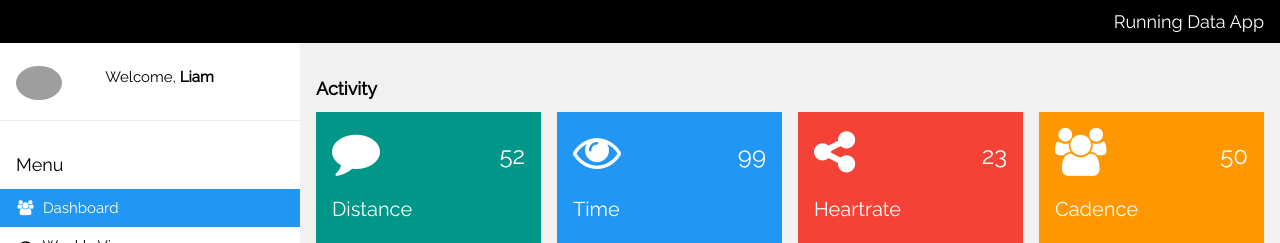
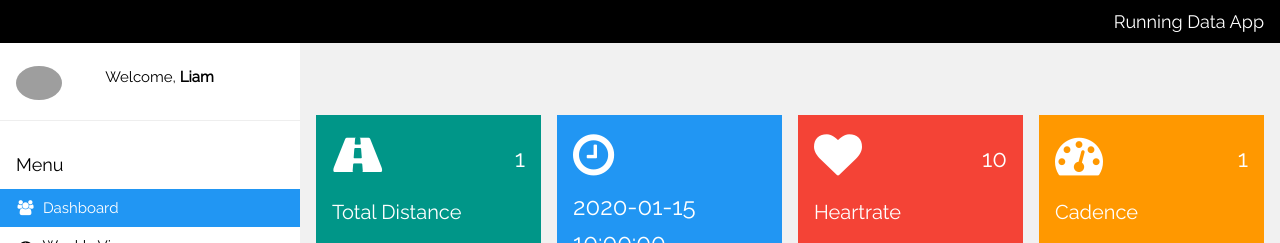
Before and after one commit to liam-lmj/runnerdatav2, a Flask app: template templates/activity.html in a window 1280 px wide. Shown: the top 243 px of the page. Run offline with Flask 3, Linux system fonts and the light colour scheme; the template is opened without the code that fills it: most values are stand-ins (such as "Sample title", 1, 10 or a date in 2020); lists and menus that the app fills with data are empty; parts of the project's set-up code (start-up, migrations or seed data) failed here and were passed over; some libraries are stand-ins or nearby versions; grey boxes are pictures that could not be loaded.

Commit message:
updated for activity route

```diff
--- /dev/null
+++ b/static/activity.js
@@ -0,0 +1,21 @@
+function update_table(updated_data) {
+    const table_body = document.getElementById("activity_table").querySelector("tbody");
+    table_body.innerHTML = "";
+    const headers = ["lap_split", "lap_type", "lap_meters", "lap_pace", "lap_formatted_time", "lap_heartrate_average"]
+
+    for (let activity of updated_data) {
+        const tr = document.createElement("tr");
+        for (let header of headers) {
+
+            const cell = document.createElement("td");
+            cell.textContent = activity[header];
+
+            tr.appendChild(cell);
+        }
+        table_body.appendChild(tr);
+    }
+}
+
+function initialise_content(data) {
+    update_table(data);
+}
--- a/static/week.js
+++ b/static/week.js
@@ -30,7 +30,7 @@ function update_table(updated_data) {
     }
 }
 
-function initializeCharts(pie_chart, data) {
+function initialiseCharts(pie_chart, data) {
     update_charts(pie_chart);
     update_table(data);
 
--- a/templates/activity.html
+++ b/templates/activity.html
@@ -1,79 +1,43 @@
-<!DOCTYPE html>
-<html>
-<head>
-<title>Activity</title>
-<meta charset="UTF-8">
-<meta name="viewport" content="width=device-width, initial-scale=1">
-<link rel="stylesheet" href="https://www.w3schools.com/w3css/5/w3.css">
-<link rel="stylesheet" href="https://fonts.googleapis.com/css?family=Raleway">
-<link rel="stylesheet" href="https://cdnjs.cloudflare.com/ajax/libs/font-awesome/4.7.0/css/font-awesome.min.css">
-<style>
-html,body,h1,h2,h3,h4,h5 {font-family: "Raleway", sans-serif}
-</style>
-</head>
-<body class="w3-light-grey">
+{% extends "layout.html" %}
 
-<!-- Top banner -->
-<div class="w3-bar w3-top w3-black w3-large" style="z-index:4">
-  <button class="w3-bar-item w3-button w3-hide-large w3-hover-none w3-hover-text-light-grey" onclick="w3_open();"><i class="fa fa-bars"></i>  Menu</button>
-  <span class="w3-bar-item w3-right">Running Data App</span>
+
+{% block title %}
+    Activity
+{% endblock %}
+
+{% block page %}
+
+	<div class="w3-container" style="padding-top:22px; padding-bottom: 5px;">
+		<select class="drop-down"  id="week">
+		</select>
 	</div>
-
-<!-- Sidebar -->
-<nav class="w3-sidebar w3-collapse w3-white w3-animate-left" style="z-index:3;width:300px;" id="mySidebar"><br>
-  <div class="w3-container w3-row">
-    <div class="w3-col s4">
-      <img src="/w3images/avatar2.png" class="w3-circle w3-margin-right" style="width:46px">
-    </div>
-    <div class="w3-col s8 w3-bar">
-      <span>Welcome, <strong>Liam</strong></span><br>
-    </div>
-  </div>
-  <hr>
-  <div class="w3-container">
-    <h5>Menu</h5>
-  </div>
-  <div class="w3-bar-block">
-    <a href="#" class="w3-bar-item w3-button w3-padding w3-blue"><i class="fa fa-users fa-fw"></i>  Dashboard</a>
-    <a href="#" class="w3-bar-item w3-button w3-padding"><i class="fa fa-eye fa-fw"></i>  Weekly View</a>
-    <a href="#" class="w3-bar-item w3-button w3-padding"><i class="fa fa-users fa-fw"></i>  Activity View</a>
-  </div>
-</nav>
-
-<!-- !Main Page! -->
-<div class="w3-main" style="margin-left:300px;margin-top:43px;">
-
-  <!-- Header -->
-  <header class="w3-container" style="padding-top:22px">
-    <h5><b>Activity</b></h5>
-  </header>
 
 	<div class="w3-row-padding w3-margin-bottom">
 		<div class="w3-quarter">
 			<div class="w3-container w3-teal w3-padding-16">
-        <div class="w3-left"><i class="fa fa-comment w3-xxxlarge"></i></div>
+				<div class="w3-left"><i class="fa fa-road w3-xxxlarge"></i></div>
 				<div class="w3-right">
-          <h3>52</h3>
+					<h3 id="total_distance">{{ total_distance }}</h3>
 				</div>
 				<div class="w3-clear"></div>
-        <h4>Distance</h4>
+				<h4>Total Distance</h4>
 			</div>
 		</div>
 		<div class="w3-quarter">
 			<div class="w3-container w3-blue w3-padding-16">
-        <div class="w3-left"><i class="fa fa-eye w3-xxxlarge"></i></div>
+				<div class="w3-left"><i class="fa fa-clock-o w3-xxxlarge"></i></div>
 				<div class="w3-right">
-          <h3>99</h3>
+					<h3 id="formated_total_time">{{ formated_total_time }}</h3>
 				</div>
 				<div class="w3-clear"></div>
-        <h4>Time</h4>
+				<h4>Total Time</h4>
 			</div>
 		</div>
 		<div class="w3-quarter">
 			<div class="w3-container w3-red w3-padding-16">
-        <div class="w3-left"><i class="fa fa-share-alt w3-xxxlarge"></i></div>
+				<div class="w3-left"><i class="fa fa-heart w3-xxxlarge"></i></div>
 				<div class="w3-right">
-          <h3>23</h3>
+					<h3 id="average_heartrate">{{ average_heartrate }}</h3>
 				</div>
 				<div class="w3-clear"></div>
 				<h4>Heartrate</h4>
@@ -81,9 +45,9 @@ html,body,h1,h2,h3,h4,h5 {font-family: "Raleway", sans-serif}
 		</div>
 		<div class="w3-quarter">
 			<div class="w3-container w3-orange w3-text-white w3-padding-16">
-        <div class="w3-left"><i class="fa fa-users w3-xxxlarge"></i></div>
+				<div class="w3-left"><i class="fa fa-tachometer w3-xxxlarge"></i></div>
 				<div class="w3-right">
-          <h3>50</h3>
+					<h3 id="run_count">{{ run_count }}</h3>
 				</div>
 				<div class="w3-clear"></div>
 				<h4>Cadence</h4>
@@ -94,57 +58,34 @@ html,body,h1,h2,h3,h4,h5 {font-family: "Raleway", sans-serif}
 	<div class="w3-panel">
 		<div class="w3-row-padding" style="margin:0 -16px">
 			<div class="w3-third">
-        <h5>Map</h5>
-        <img src="/w3images/region.jpg" style="width:100%" alt="Google Regional Map">
+				<h5><b>Activity Map</b></h5>
+				<div> {{ map | safe }} </div>
 			</div>
 			<div class="w3-twothird">
-        <h5>Laps</h5>
-        <table class="w3-table w3-striped w3-white">
-          <tr>
-            <td><i class="fa fa-user w3-text-blue w3-large"></i></td>
-            <td>New record, over 90 views.</td>
-            <td><i>10 mins</i></td>
+				<h5><b>Activities</b></h5>
+				<table class="w3-table w3-striped w3-white" id="activity_table">
+					  <thead>
+						<tr class="w3-light-grey">
+							<th>Lap</th>
+							<th>Lap Type</th>
+							<th>Distance</th>
+							<th>Pace</th>
+							<th>Time</th>
+							<th>Heartrate</th>
 						</tr>
-          <tr>
-            <td><i class="fa fa-bell w3-text-red w3-large"></i></td>
-            <td>Database error.</td>
-            <td><i>15 mins</i></td>
-          </tr>
-          <tr>
-            <td><i class="fa fa-users w3-text-yellow w3-large"></i></td>
-            <td>New record, over 40 users.</td>
-            <td><i>17 mins</i></td>
-          </tr>
-          <tr>
-            <td><i class="fa fa-comment w3-text-red w3-large"></i></td>
-            <td>New comments.</td>
-            <td><i>25 mins</i></td>
-          </tr>
-          <tr>
-            <td><i class="fa fa-bookmark w3-text-blue w3-large"></i></td>
-            <td>Check transactions.</td>
-            <td><i>28 mins</i></td>
-          </tr>
-          <tr>
-            <td><i class="fa fa-laptop w3-text-red w3-large"></i></td>
-            <td>CPU overload.</td>
-            <td><i>35 mins</i></td>
-          </tr>
-          <tr>
-            <td><i class="fa fa-share-alt w3-text-green w3-large"></i></td>
-            <td>New shares.</td>
-            <td><i>39 mins</i></td>
-          </tr>
+					</thead>
+					<tbody></tbody>
 				</table>
 			</div>
 		</div>
 	</div>
-  <hr>
-  <hr>
 
-  </div>
-  <!-- End page content -->
-</div>
+	<script>
+		const data_safe = {{ lap_data | safe }};
+	</script>
+	<script src="./static/activity.js"></script>
+	<script>
+        initialise_content(data_safe);
+    </script>
 
-</body>
-</html>
+{% endblock %}
--- a/templates/week.html
+++ b/templates/week.html
@@ -87,6 +87,6 @@
 		const data_safe = {{ data | safe }};
 	</script>
 	<script src="./static/week.js"></script>
-	<script>initializeCharts(pie_chart_safe, data_safe)</script>
+	<script>initialiseCharts(pie_chart_safe, data_safe)</script>
 
 {% endblock %}
```
Also changed, not shown: database/database_helper_functions.py (+11 -0 lines), database/database_queries.py (+35 -2 lines), routes/activity_route.py (+6 -1 lines), testing.py (added, +10 -0 lines). Lines whose indentation alone changed are shown as unchanged.
